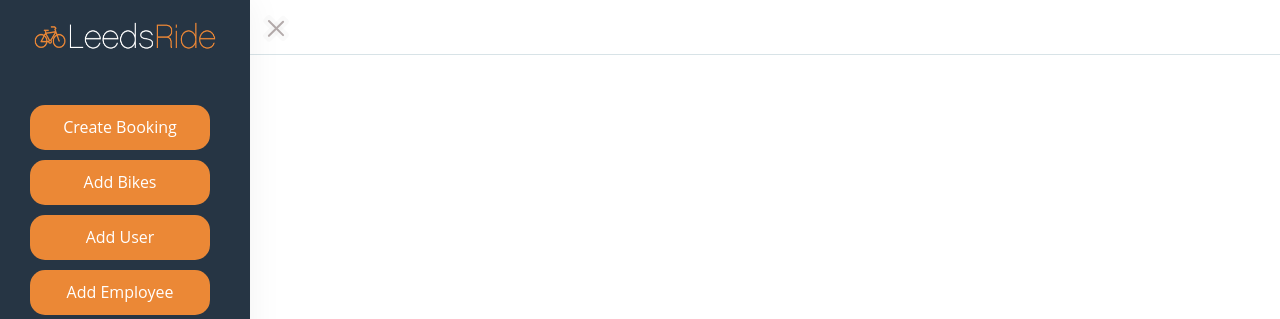
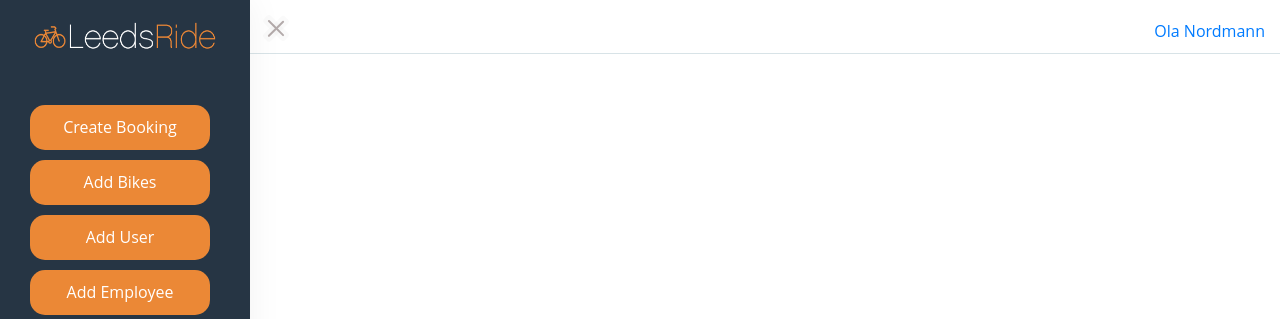
Before and after one commit to AlistairArk/SEP-Bike-Rental-Project, a Flask app: page /index in a window 1280 px wide. Shown: the top 319 px of the page. Run offline with Flask 2, Linux system fonts and the light colour scheme; the visitor is signed in with stand-in values (Sample User, id 1); some libraries are stand-ins or nearby versions.

Commit message:
test name in top right corner

```diff
--- a/sep/app/templates/index.html
+++ b/sep/app/templates/index.html
@@ -70,11 +70,11 @@
                 </div>
 
                 <!-- This is going to be changed to the current users username and their image -->
-                <!-- <div class="clearfix header-name">
+                <div class="clearfix header-name">
                     <div class="float-right">
-                        <a href="#">{{name}}</a>
+                        <a href="#">Ola Nordmann</a>
                     </div>
-                </div> -->
+                </div>
 
             </div>
 
```
